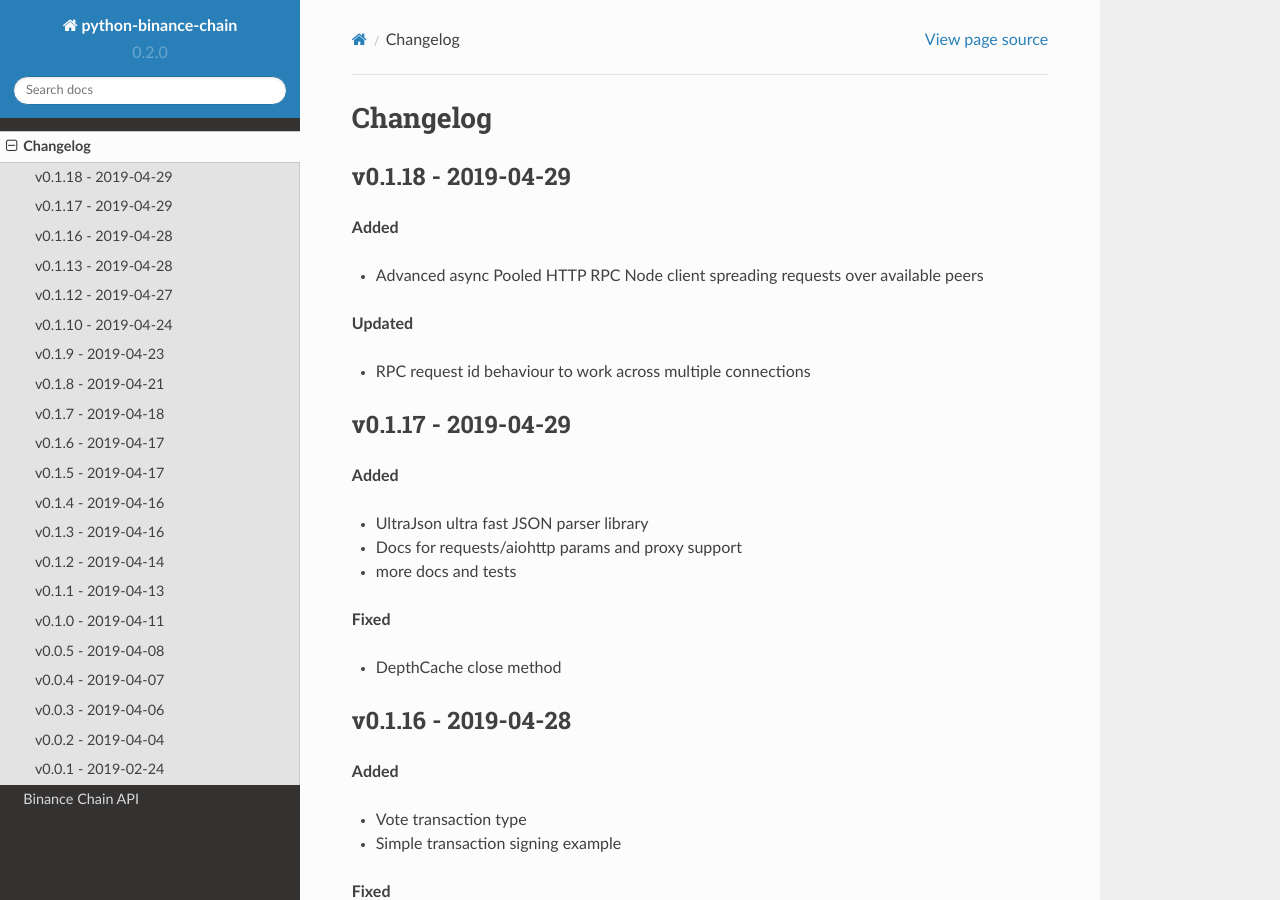
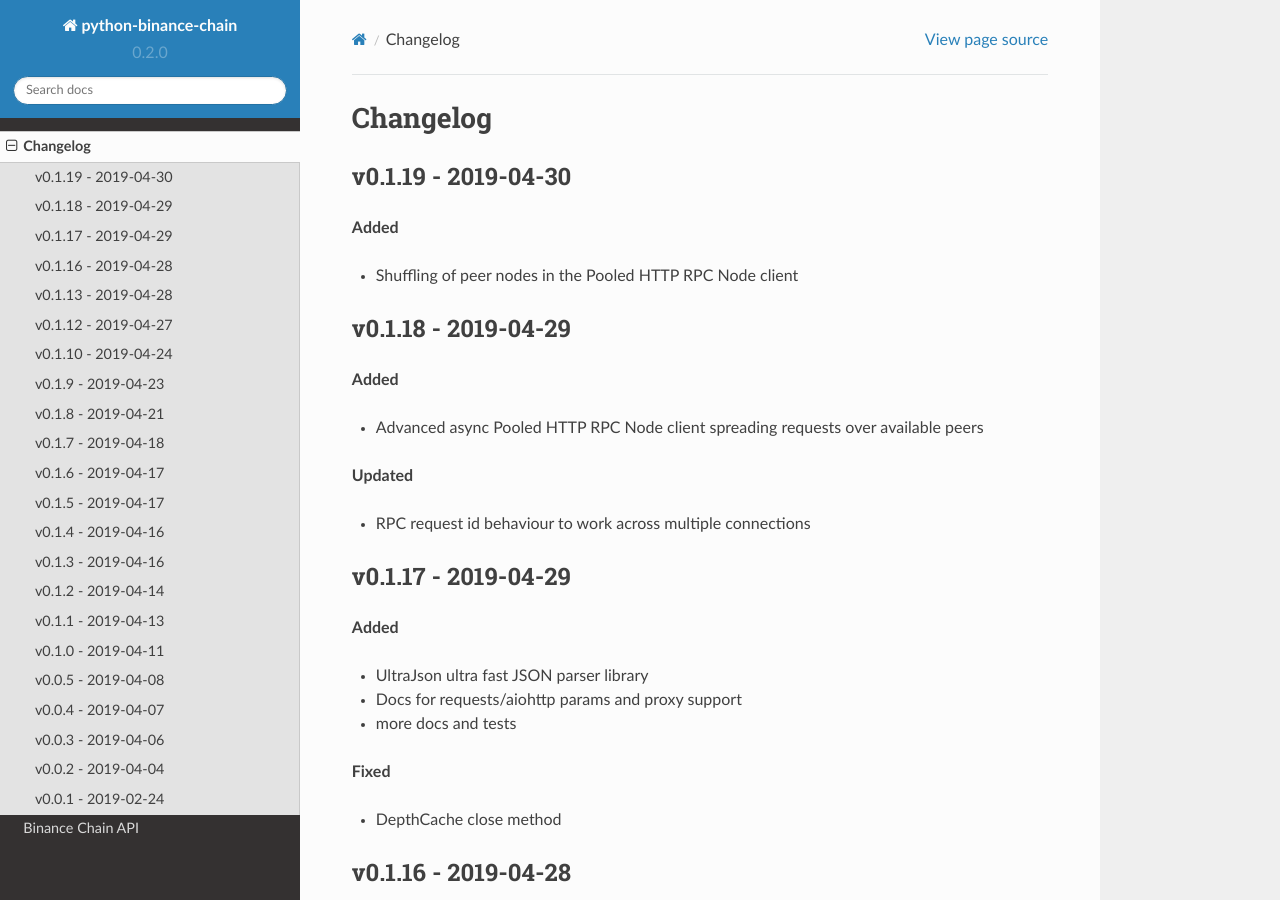
Before and after one commit to sammchardy/python-binance-chain, a Sphinx documentation site: the page built from docs/changelog.rst, in a window 1280 px wide and 900 px high. Built offline with Sphinx 7.4.7 and the Read the Docs theme 2.0.0, drawn with Linux system fonts in a browser that asks for light colours; formulas are drawn with MathJax 3.

Commit message:
Update to v0.1.19

```diff
--- a/README.rst
+++ b/README.rst
@@ -1,5 +1,5 @@
 =======================================
-Welcome to python-binance-chain v0.1.18
+Welcome to python-binance-chain v0.1.19
 =======================================
 
 .. image:: https://img.shields.io/pypi/v/python-binance-chain.svg
@@ -46,7 +46,7 @@
 - `Ledger hardware wallet <#ledger>`_ device (Ledger Blue, Nano S & Nano X) support for signing messages
 - Async `Depth Cache <#depth-cache>`_ to keep a copy of the order book locally
 - `Signing Service Support <#signing-service>`_ for `binance-chain-signing-service <https://github.com/sammchardy/binance-chain-signing-service>`_
-- Support for proxies and to override `Requests and AioHTTP settings <requests-and-aiohttp-settings>`_
+- Support for HTTP and HTTPS proxies and to override `Requests and AioHTTP settings <requests-and-aiohttp-settings>`_
 - `UltraJson <https://github.com/esnme/ultrajson>`_ the ultra fast JSON parsing library for efficient message handling
 - Strong Python3 typing to reduce errors
 - pytest `test suite <#running-tests>`_
--- a/binance_chain/__init__.py
+++ b/binance_chain/__init__.py
@@ -4,4 +4,4 @@
 
 """
 
-__version__ = '0.1.18'
+__version__ = '0.1.19'
--- a/docs/changelog.rst
+++ b/docs/changelog.rst
@@ -1,5 +1,12 @@
 Changelog
 =========
+
+v0.1.19 - 2019-04-30
+^^^^^^^^^^^^^^^^^^^^
+
+**Added**
+
+- Shuffling of peer nodes in the Pooled HTTP RPC Node client
 
 v0.1.18 - 2019-04-29
 ^^^^^^^^^^^^^^^^^^^^
```
